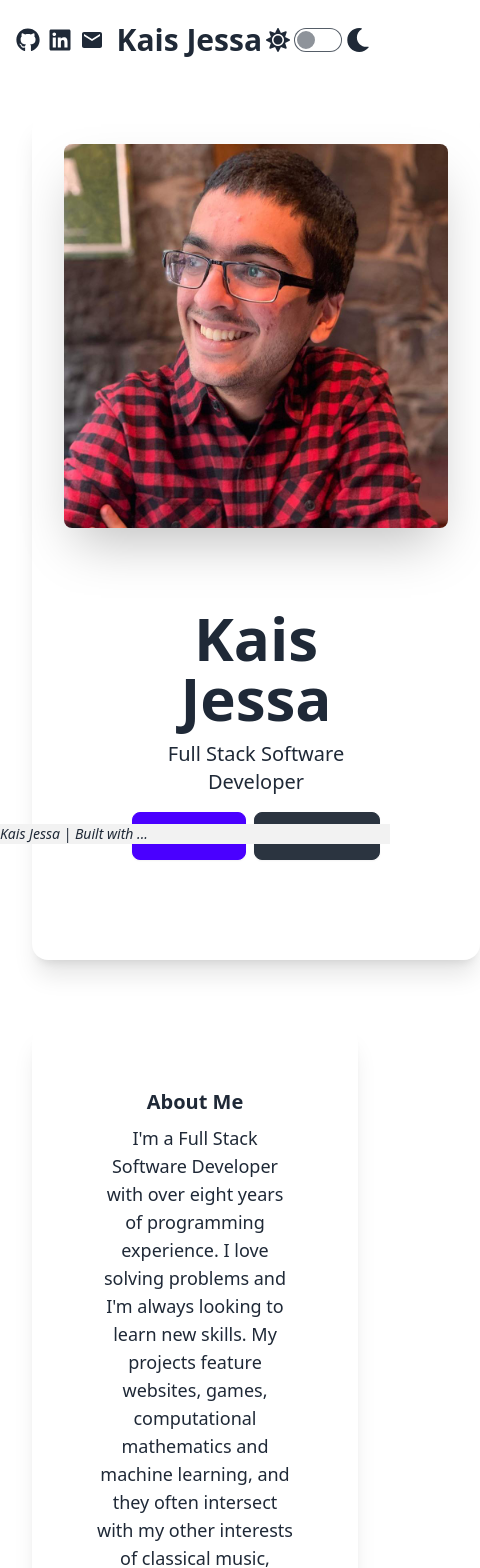
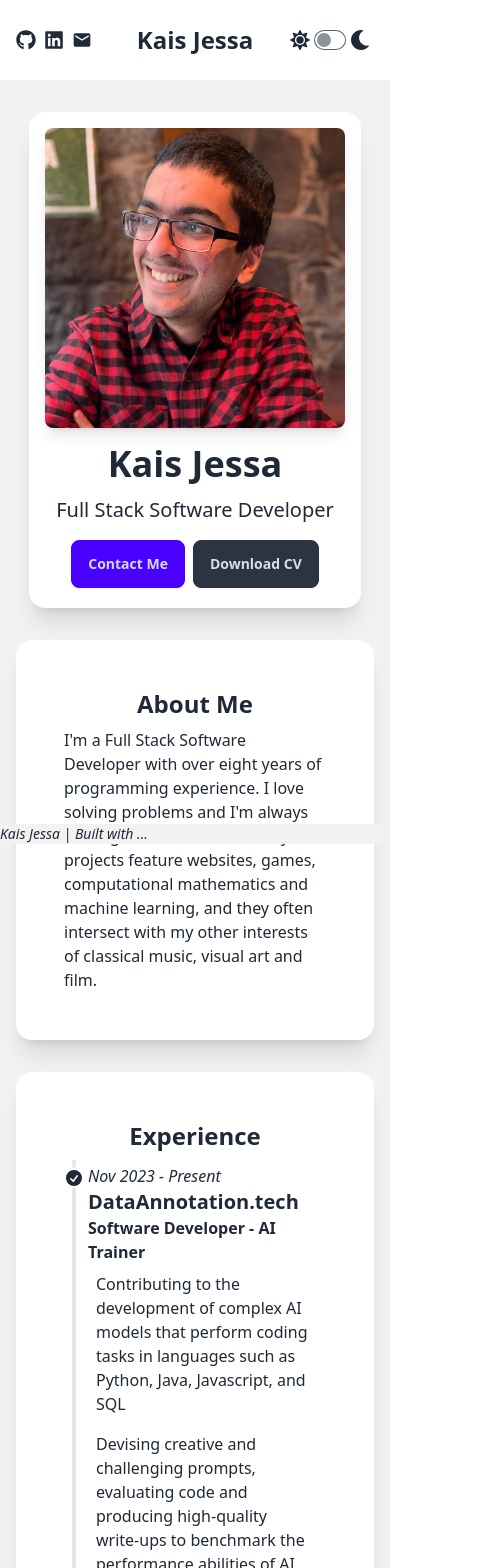
Before and after one commit to kaisjessa/kais-jessa-portfolio, a Next.js app: page / in a window 390 px wide. Shown: the top 1568 px of the page, 480 px wide, since content can reach past the window. Built offline with nearby package versions, Linux system fonts and the light colour scheme.

Commit message:
formatted for mobile

```diff
--- a/app/components/about.tsx
+++ b/app/components/about.tsx
@@ -5,10 +5,10 @@ const About = () => {
   const aboutText = data.about;
   return (
     <div className="hero flex-col">
-      <div className="card p-8 m-8 bg-base-100 shadow-xl hero-content flex-col md:flex-row">
-        <div className="card-body items-center text-center">
-          <h2 className="card-title font-bold">{aboutText.title}</h2>
-          <p className="text-lg">{aboutText.content}</p>
+      <div className="card m-4 bg-base-100 shadow-xl hero-content flex-col md:flex-row">
+        <div className="card-body items-center">
+          <h2 className="card-title font-bold text-2xl">{aboutText.title}</h2>
+          <p className="text-md md:text-lg">{aboutText.content}</p>
         </div>
       </div>
     </div>
--- a/app/components/experience.tsx
+++ b/app/components/experience.tsx
@@ -7,8 +7,11 @@ const Experience = () => {
   const experienceText = data.experience.content;
   return (
     <div className="hero flex-col">
-      <div className="card p-8 m-8 bg-base-100 shadow-xl hero-content flex-col md:flex-row">
+      <div className="card m-4 bg-base-100 shadow-xl hero-content flex-col md:flex-row">
         <div className="card-body items-center text-center">
+          <h2 className="card-title font-bold text-2xl">
+            {data.experience.title}
+          </h2>
           <ul className="timeline timeline-snap-icon max-md:timeline-compact timeline-vertical">
             {experienceText.map((el, index) => (
               <Timeline
--- a/app/components/header.tsx
+++ b/app/components/header.tsx
@@ -7,13 +7,13 @@ const Socials = () => {
   return (
     <div className="flex gap-2 ">
       <Link href="https://github.com/kaisjessa" passHref>
-        <FaGithub className="size-6 lg:size-10" />
+        <FaGithub className="size-5 md:size-10" />
       </Link>
       <Link href="https://www.linkedin.com/in/kais-jessa/" passHref>
-        <FaLinkedin className="size-6 lg:size-10" />
+        <FaLinkedin className="size-5 md:size-10" />
       </Link>
       <Link href="mailto:kaisjessa@gmail.com" passHref>
-        <MdEmail className="size-6 lg:size-10" />
+        <MdEmail className="size-5 md:size-10" />
       </Link>
     </div>
   );
@@ -27,16 +27,18 @@ const Header = () => {
           <Socials />
         </div>
         <div className="navbar-center">
-          <h1 className="normal-case text-3xl font-bold">Kais Jessa</h1>
+          <h1 className="normal-case text-2xl md:text-3xl font-bold">
+            Kais Jessa
+          </h1>
         </div>
         <div className="navbar-end">
-          <FaSun className="m-1 size-6 lg:size-8" />
+          <FaSun className="m-1 size-5 md:size-8" />
           <input
             type="checkbox"
             value="dark"
-            className="toggle theme-controller"
+            className="toggle toggle-sm theme-controller md:toggle-md"
           />
-          <FaMoon className="m-1 size-6 lg:size-8" />
+          <FaMoon className="m-1 size-5 md:size-8" />
         </div>
       </div>
     </header>
--- a/app/components/profile.tsx
+++ b/app/components/profile.tsx
@@ -1,26 +1,24 @@
-import React, { Suspense } from "react";
+import React, { lazy, Suspense } from "react";
 import Image from "next/image";
 
 const Profile = () => {
   return (
     <div className="hero flex-col">
-      <div className="card p-8 m-8 bg-base-100 shadow-xl hero-content flex-col md:flex-row">
+      <div className="card mt-8 mb-4 bg-base-100 shadow-xl hero-content flex-col md:flex-row">
         <div
           className="tooltip tooltip-bottom hover:tooltip-open"
           data-tip="Kais Jessa"
         >
-          <Suspense fallback={<span className="skeleton w-700 h-700"></span>}>
-            <Image
-              className="max-w-sm rounded-lg shadow-2xl snap-center"
-              src="/profile.jpg"
-              width={700}
-              height={700}
-              alt={"Kais Jessa"}
-            />
-          </Suspense>
+          <Image
+            className="max-w-sm rounded-lg shadow-lg snap-center"
+            src="/profile.jpg"
+            width={300}
+            height={300}
+            alt={"Kais Jessa"}
+          />
         </div>
-        <div className="text-center m-8 p-8">
-          <h1 className="text-6xl font-bold font-outline-4">Kais Jessa</h1>
+        <div className="text-center">
+          <h1 className="text-4xl font-bold font-outline-4">Kais Jessa</h1>
           <p className="py-3 font-outline-4 text-xl">
             Full Stack Software Developer
           </p>
--- a/app/layout.tsx
+++ b/app/layout.tsx
@@ -19,16 +19,10 @@ export default function RootLayout({
     <React.StrictMode>
       <html data-theme="light" lang="en">
         <head></head>
-        <body className="bg-pattern">
-          <Suspense
-            fallback={
-              <span className="loading loading-spinner loading-lg"></span>
-            }
-          >
-            <Header />
-            {children}
-            <Footer />
-          </Suspense>
+        <body className="bg-pattern bg-base-200">
+          <Header />
+          {children}
+          <Footer />
         </body>
       </html>
     </React.StrictMode>
```
